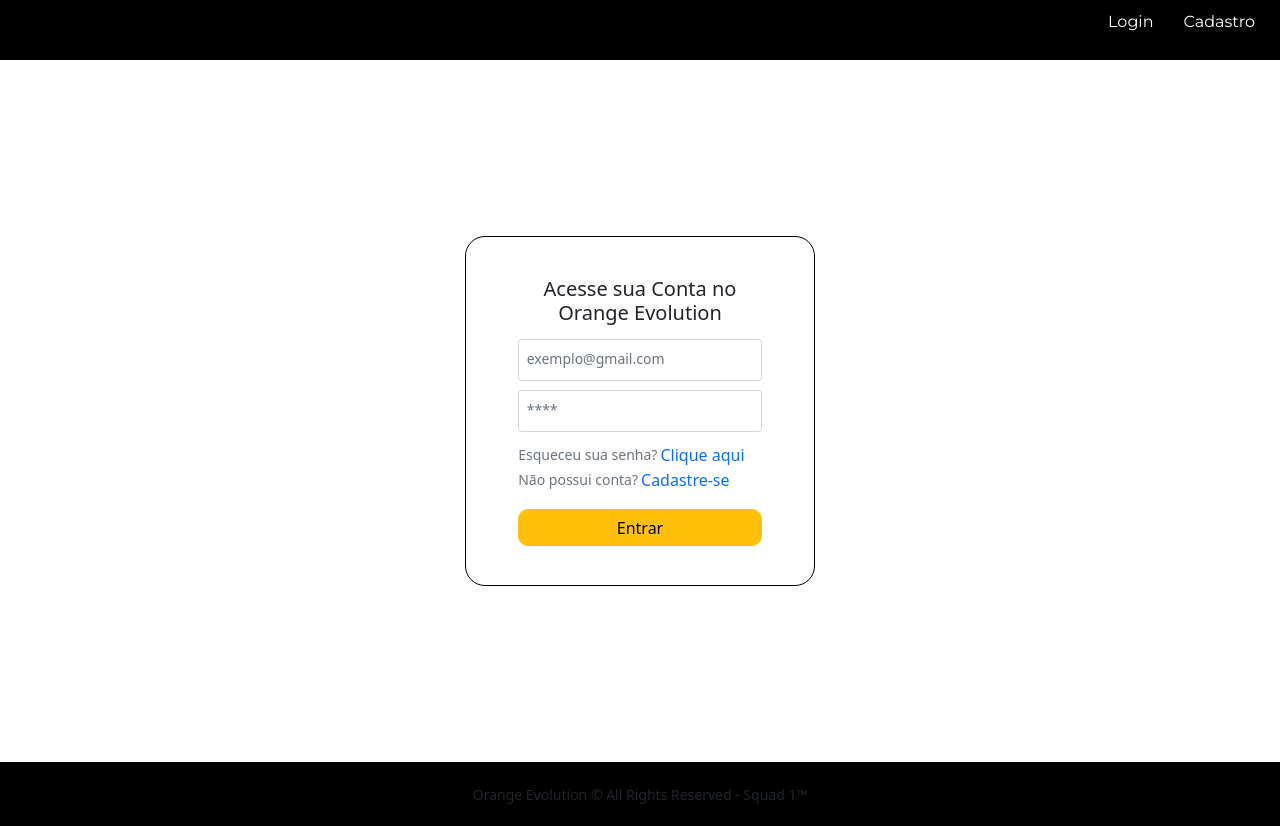
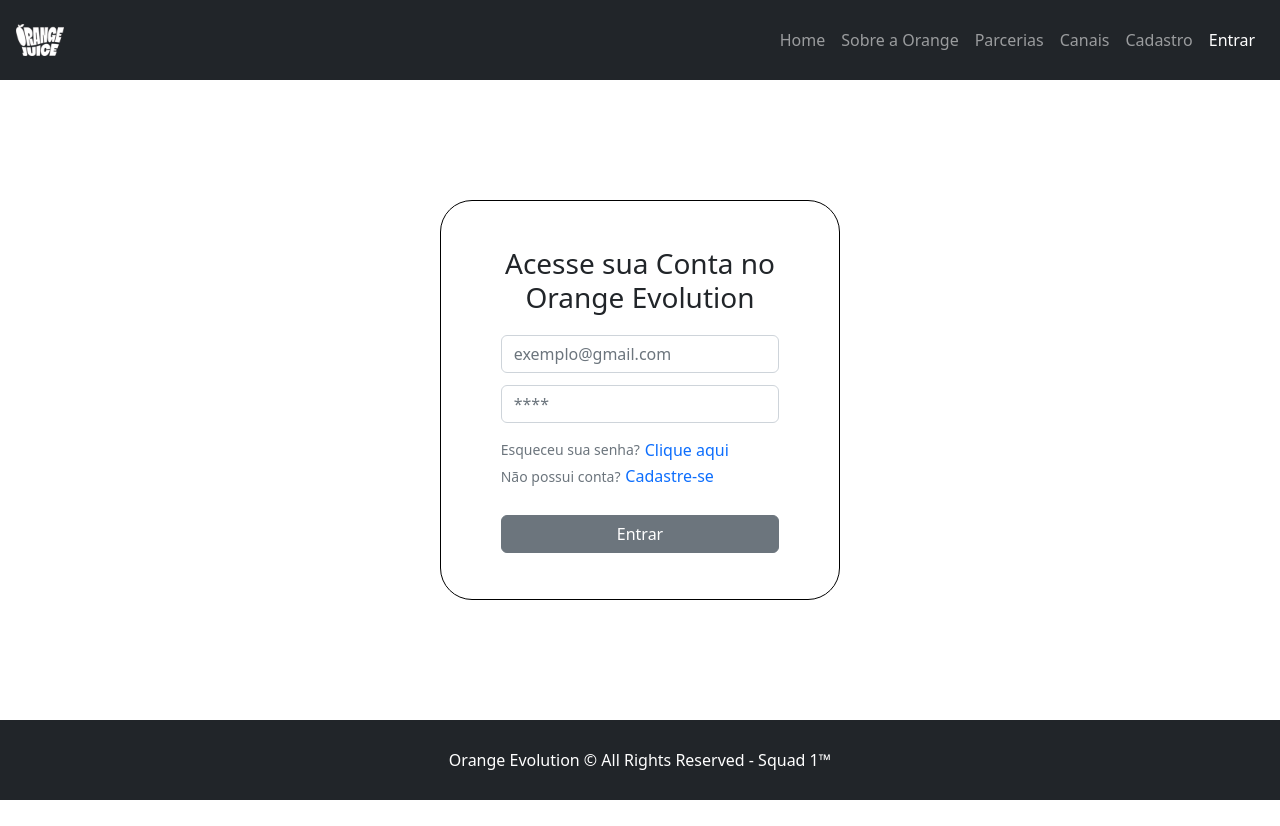
Before and after one commit to Squad-1-Hackaton/squad1hackaton, a website: page frontend/login/login.html in a window 1280 px wide. After the commit the page ends 800 px from the top, so only its background shows below. Drawn offline with nearby package versions, Linux system fonts and the light colour scheme.

Commit message:
padronização da navbar e footer nas páginas principal e login

```diff
--- a/frontend/cadastro/cadastro.css
+++ b/frontend/cadastro/cadastro.css
@@ -16,7 +16,13 @@
 }
 
 .navbar {
-    height: 5rem;
+    height: 3.8rem;
+}
+
+.logo-orange-juice-small {
+    width: 3rem;
+    height: 2rem;
+    margin-left: 1rem;
 }
 
 main {
--- a/frontend/login/login.css
+++ b/frontend/login/login.css
@@ -4,37 +4,32 @@
     box-sizing: border-box;
 }
 
-:root{
-    font-size: 62.5%; /* 1rem = 10px */
-}
-
-html, body {
-    height: 100vh;
+html {
+    height: 100%;
 }
 
 body{
     font-family: 'Montserrat', sans-serif;
     font-weight: 700px;
+    height: 100%;
 }
 
 header {
-    /*margin-left: 1rem;
-    margin-right: 1rem; */
-    background-color: black;
-    height: 6rem;
+    height: 10%;
 }
 
-a.nav-item.nav-link{
-    color: #FFF;
-    margin-right: 2rem;
-    font-size: 1.6rem;
-    font-family: 'Montserrat', sans-serif;
-    font-weight: 700px;
-
+.navbar {
+    height: 100%;
 }
 
-a.nav-item.nav-link.active{
-    color: #FFF;
+.navbar-div-menu {
+    margin-right: 1.05rem;
+}
+
+.logo-orange-juice-small {
+    width: 3rem;
+    height: 2rem;
+    margin-left: 1rem;
 }
 
 main {
@@ -43,7 +38,7 @@
     justify-content: center;
     align-items: center;
     background-color: #FFF;
-    height: 87.8%;
+    height: 80%;
 }
 
 .form {
@@ -52,11 +47,12 @@
     justify-content: center;
     align-items: center;
     background-color: rgb(255, 255, 255);
-    height: 35rem;
-    width: 35rem;
+    height: 25rem;
+    width: 25rem;
     border-radius: 1rem;
     border: 1px solid black;
     border-radius: 2rem;
+    text-align: center;
 }
 
 .div-inside-form {
@@ -68,27 +64,7 @@
     height: 80%;
     width: 70%;
     border-radius: 20rem;
-}
-
-h2 {
-    font-size: 1.6rem;
-    text-align: center;
-    font-weight: 700;
-}
-
-.form-control{
-    width: 100%;
-    height: 15%;
-}
-
-.form-control::placeholder{
-    font-size: 1.4rem;
-}
-
-.btn.btn-warning.entrar.btn-form{
-    height: 13%;
-    font-size: 1.6rem;
-    border-radius: 1rem;
+    font-size: 1rem;
 }
 
 .div-forgot-signup {
@@ -101,7 +77,6 @@
     display: flex;
     flex-direction: row;
     width: 100%;
-    font-size: 1.6rem;
 }
 
 .anchor-forgot-password {
@@ -118,7 +93,6 @@
     display: flex;
     flex-direction: row;
     width: 100%;
-    font-size: 1.6rem;
 }
 
 .signup {
@@ -131,20 +105,11 @@
     width: 100%;
 }
 
-.div-footer {
+footer {
     display: flex;
     flex-direction: column;
     justify-content: center;
+    align-items: center;
+    height: 10%;
+    color: white;
 }
-
-footer {
-    display: flex;
-    justify-content: center;
-    margin-bottom: 0;
-    /*padding-top: 1.2rem;*/
-    padding-block: 2.15rem; /*Entender a necessidade*/
-    background-color: black;
-    justify-self: flex-end;  /* Entender a necessidade*/
-    font-size: 1.4rem;
-
-}
--- a/frontend/login/login.html
+++ b/frontend/login/login.html
@@ -21,45 +21,30 @@
   </head>
 
   <body>
+
     <header class="header">
-      <nav class="navbar navbar-expand-lg navbar-light">
-        <!--<a class="navbar-brand" href="#">Orange Evolution</a> !-->
-        <img
-          class="img-fluid"
-          src="../frontend/assets/logo-orange-juice-small.png"
-          alt=""
-        />
-
-        <button
-          class="navbar-toggler"
-          type="button"
-          data-toggle="collapse"
-          data-target="#navbarNavAltMarkup"
-          aria-controls="navbarNavAltMarkup"
-          aria-expanded="false"
-          aria-label="Toggle navigation"
-        >
-          <span class="navbar-toggler-icon"></span>
-        </button>
-
-        <div
-          class="collapse navbar-collapse justify-content-end"
-          id="navbarNavAltMarkup"
-        >
-          <div class="navbar-nav">
-            <!-- <a class="nav-item nav-link" href="#">Home</a> -->
-            <a class="nav-item nav-link active" href="/login.html">Login</a>
-            <a class="nav-item nav-link" href="./cadastro.html">Cadastro</a>
-            <!-- <a class="nav-item nav-link" href="#">Contato</a>  -->
+      <nav class="navbar navbar-expand-lg navbar-dark bg-dark navigation-bar">
+          <img class="logo-orange-juice-small" src="../assets/logo-orange-juice-small.png" alt="">
+          <button class="navbar-toggler" type="button" data-toggle="collapse" data-target="#navbarNavAltMarkup" aria-controls="navbarNavAltMarkup" aria-expanded="false" aria-label="Toggle navigation">
+              <span class="navbar-toggler-icon"></span>
+          </button>
+          <div class="collapse navbar-collapse justify-content-end" id="navbarNavAltMarkup">
+              <div class="navbar-nav navbar-div-menu">
+                  <a class="nav-item nav-link" href="../cadastro/cadastro.html">Home</a>
+                  <a class="nav-item nav-link" href="#">Sobre a Orange</a>
+                  <a class="nav-item nav-link" href="#parcerias">Parcerias</a>
+                  <a class="nav-item nav-link" href="#canais">Canais</a>
+                  <a class="nav-item nav-link" href="#cadastro">Cadastro</a>
+                  <a class="nav-item nav-link active" href="../login/login.html">Entrar</a>
+              </div>
           </div>
-        </div>
       </nav>
     </header>
 
     <main>
       <form action="login.js" method="post" class="form">
         <div class="div-inside-form">
-          <h2>Acesse sua Conta no Orange Evolution</h2>
+          <h3>Acesse sua Conta no Orange Evolution</h3>
           <input
             class="form-control"
             type="email"
@@ -90,7 +75,7 @@
           </div>
           <button
             type="button"
-            class="btn btn-warning entrar btn-form"
+            class="btn btn-secondary entrar btn-form"
             data-toggle="modal"
             data-target="#exampleModalCenter"
           >
@@ -100,11 +85,9 @@
       </form>
     </main>
 
-    <div class="d-flex justify-content-center div-footer">
-      <footer id="footer">
-        Orange Evolution © All Rights Reserved - Squad 1™
-      </footer>
-    </div>
+    <footer class="footer d-flex justify-content-center bg-dark">
+      Orange Evolution © All Rights Reserved - Squad 1™
+    </footer>
 
     <script
       src="https://cdn.jsdelivr.net/npm/bootstrap@5.2.2/dist/js/bootstrap.bundle.min.js"
```
Also changed, not shown: frontend/cadastro/cadastro.html (+2 -2 lines).
